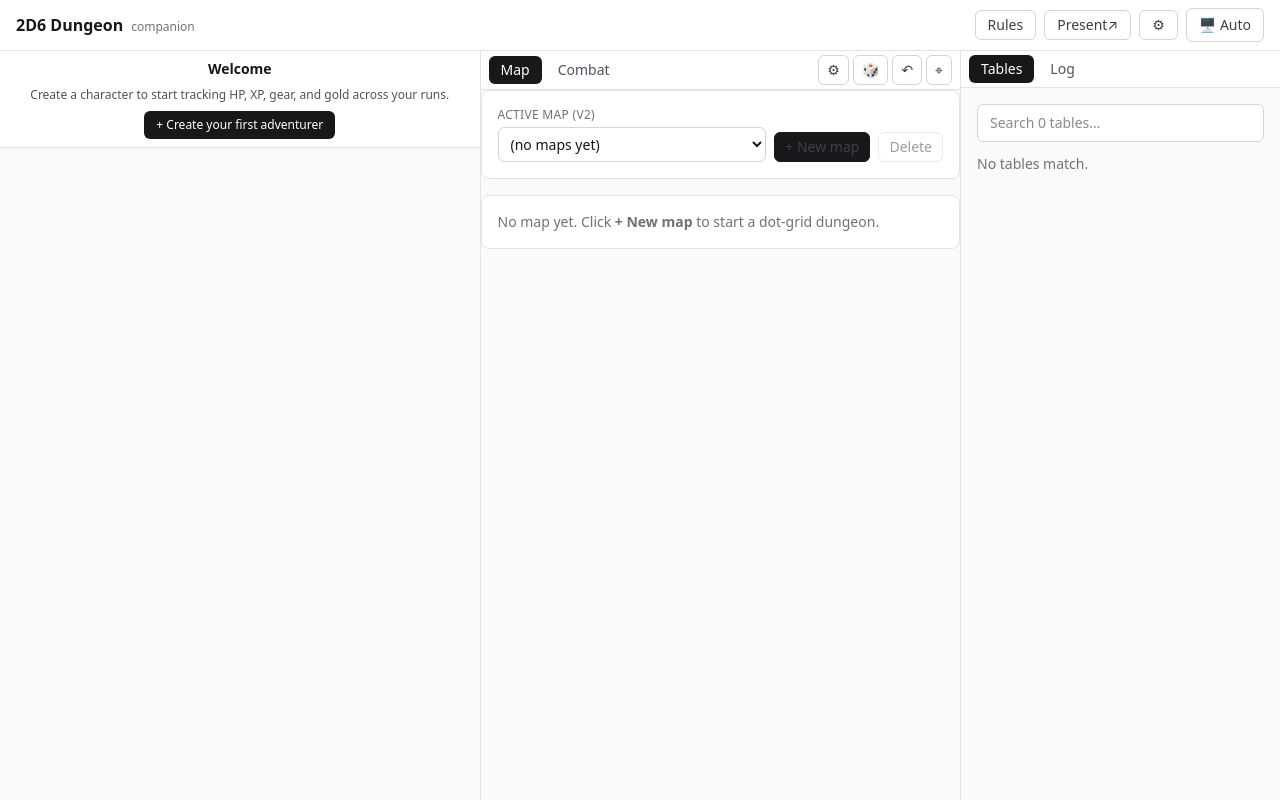
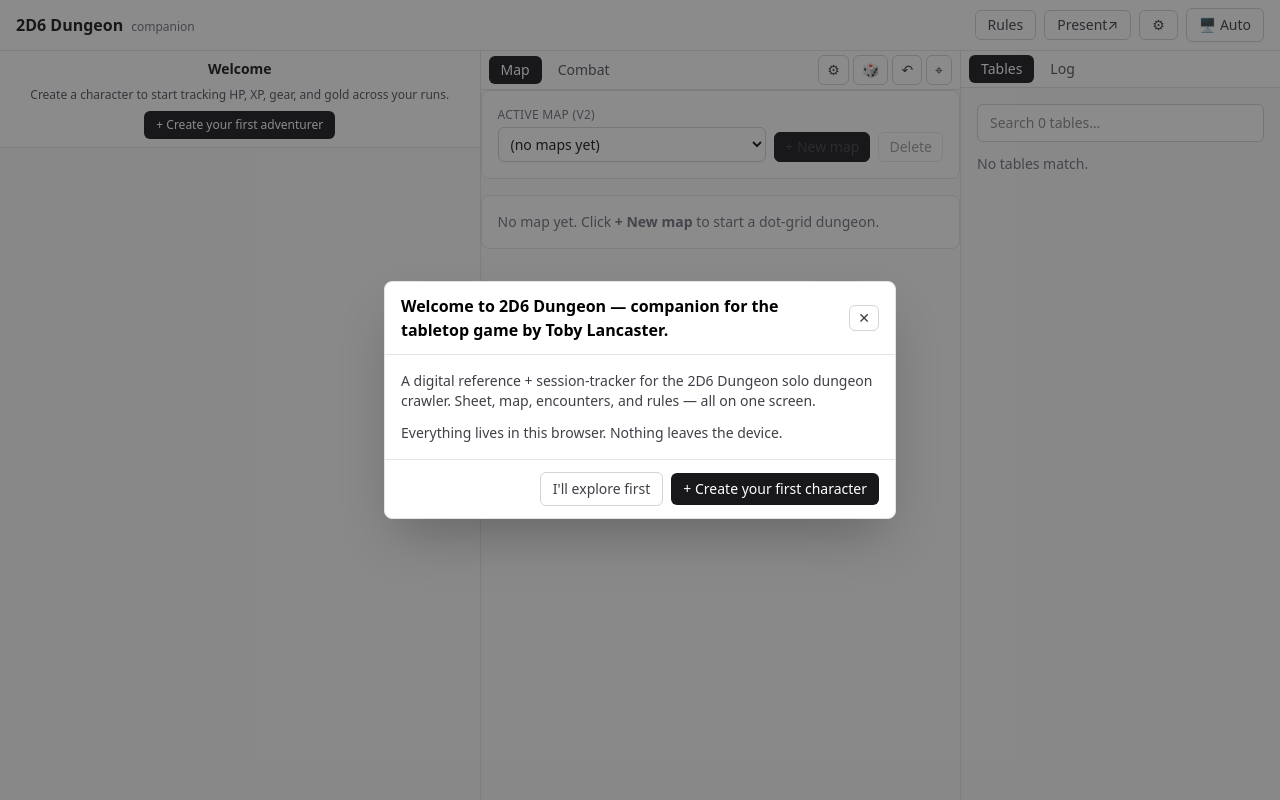
Before and after one commit to tjstarfighter-cmd/2D6-Dungeon-App, a React (Vite) app in the folder app/: page / in a window 1280 px wide. Built offline with nearby package versions, Linux system fonts and the light colour scheme.

Commit message:
Welcome modal + first-launch routing
Co-Authored-By: Claude Opus 4.7 (1M context) <noreply@anthropic.com>

```diff
--- a/app/src/components/Shell.tsx
+++ b/app/src/components/Shell.tsx
@@ -37,7 +37,12 @@ import {
   RulesSearchProvider,
   useTryFocusRulesSearch,
 } from "@/components/RulesSearch";
-import { ToastProvider } from "@/components/Toast";
+import { ToastProvider, useToast } from "@/components/Toast";
+import {
+  WelcomeModal,
+  ackFirstLaunch,
+  isFirstLaunchAcked,
+} from "@/components/WelcomeModal";
 
 // Lazy-load each panel's view so first paint doesn't pay for everything.
 // Mirrors App.tsx's lazy imports — Vite dedupes the chunks.
@@ -299,7 +304,13 @@ function PhoneBottomTabs({
   );
 }
 
-type ModalKey = "rules" | "help" | "about" | "backup" | "switcher";
+type ModalKey =
+  | "rules"
+  | "help"
+  | "about"
+  | "backup"
+  | "switcher"
+  | "welcome";
 
 // Global keyboard shortcuts (Story 1.12). Lives inside TablesSearchProvider
 // so it can resolve the focus handler registered by views/Tables.
@@ -383,13 +394,44 @@ function ShellHotkeys({
   return null;
 }
 
+// Story 6.1 — adapter so WelcomeModal can fire a toast (it sits inside
+// ToastProvider; Shell itself can't call useToast). Story 6.2 will
+// replace the placeholder toast with the actual character-creation
+// wizard.
+function ConnectedWelcomeModal({ onDismiss }: { onDismiss: () => void }) {
+  const toast = useToast();
+  function handleCreate() {
+    ackFirstLaunch();
+    onDismiss();
+    toast.suggestion({
+      message:
+        "Character creation wizard arrives in Story 6.2 — the empty Sheet is your stand-in for now.",
+      primary: { label: "OK", onClick: () => {} },
+    });
+  }
+  function handleExplore() {
+    ackFirstLaunch();
+    onDismiss();
+  }
+  return (
+    <WelcomeModal onCreate={handleCreate} onExplore={handleExplore} />
+  );
+}
+
 export function Shell() {
   const location = useLocation();
   const [phoneTab, setPhoneTab] = useState<PhoneTab>("map");
   const [middleTab, setMiddleTab] = useState<MiddleTab>("map");
   const [rightTab, setRightTab] = useState<RightTab>("tables");
   const [sheetSubTab, setSheetSubTab] = useState<SheetSubTab>("loadout");
-  const [modal, setModal] = useState<ModalKey | null>(null);
+  // Story 6.1 — initial modal state covers first-launch detection so the
+  // Welcome modal appears synchronously before the empty-state UIs flash
+  // through. characters.length is read in initialiser only; subsequent
+  // character mutations don't re-fire the modal.
+  const initialChars = useCharacters().characters;
+  const [modal, setModal] = useState<ModalKey | null>(() =>
+    !isFirstLaunchAcked() && initialChars.length === 0 ? "welcome" : null,
+  );
 
   // URL → tab sync. Old bookmarks (/tables/T1, /map, /combat) and
   // cross-link navigations from Rules markdown still map to the right
@@ -508,6 +550,9 @@ export function Shell() {
       {modal === "about" && <AboutModal onClose={closeModal} />}
       {modal === "backup" && <BackupRestoreModal onClose={closeModal} />}
       {modal === "switcher" && <CharacterSwitcherModal onClose={closeModal} />}
+      {modal === "welcome" && (
+        <ConnectedWelcomeModal onDismiss={closeModal} />
+      )}
       </RulesSearchProvider>
       </TablesSearchProvider>
       </ActivePinProvider>
--- /dev/null
+++ b/app/src/components/WelcomeModal.tsx
@@ -0,0 +1,70 @@
+import { Modal } from "@/components/Modal";
+
+// Story 6.1 — first-launch Welcome modal. Shown by Shell when no
+// characters exist and the localStorage acked flag is unset. The
+// primary CTA will hand off to the 5-step wizard (Story 6.2); for now
+// Shell shows a placeholder toast so the flow is wired end-to-end.
+
+const FIRST_LAUNCH_KEY = "2d6d.firstLaunchAcked";
+
+export function isFirstLaunchAcked(): boolean {
+  if (typeof window === "undefined") return true;
+  try {
+    return window.localStorage.getItem(FIRST_LAUNCH_KEY) === "1";
+  } catch {
+    return true;
+  }
+}
+
+export function ackFirstLaunch(): void {
+  if (typeof window === "undefined") return;
+  try {
+    window.localStorage.setItem(FIRST_LAUNCH_KEY, "1");
+  } catch {
+    // localStorage may be unavailable; in that case the modal will
+    // re-fire on reload, which is acceptable.
+  }
+}
+
+export function WelcomeModal({
+  onCreate,
+  onExplore,
+}: {
+  onCreate: () => void;
+  onExplore: () => void;
+}) {
+  return (
+    <Modal
+      title="Welcome to 2D6 Dungeon — companion for the tabletop game by Toby Lancaster."
+      onClose={onExplore}
+      footer={
+        <>
+          <button
+            type="button"
+            onClick={onExplore}
+            className="rounded-md border border-zinc-300 bg-white px-3 py-1.5 text-sm text-zinc-700 hover:bg-zinc-100 dark:border-zinc-700 dark:bg-zinc-800 dark:text-zinc-200 dark:hover:bg-zinc-700"
+          >
+            I'll explore first
+          </button>
+          <button
+            type="button"
+            onClick={onCreate}
+            className="rounded-md bg-zinc-900 px-3 py-1.5 text-sm font-medium text-white hover:bg-zinc-800 dark:bg-zinc-100 dark:text-zinc-900 dark:hover:bg-zinc-200"
+          >
+            + Create your first character
+          </button>
+        </>
+      }
+    >
+      <div className="space-y-3 text-zinc-700 dark:text-zinc-300">
+        <p>
+          A digital reference + session-tracker for the 2D6 Dungeon solo dungeon
+          crawler. Sheet, map, encounters, and rules — all on one screen.
+        </p>
+        <p>
+          Everything lives in this browser. Nothing leaves the device.
+        </p>
+      </div>
+    </Modal>
+  );
+}
```
